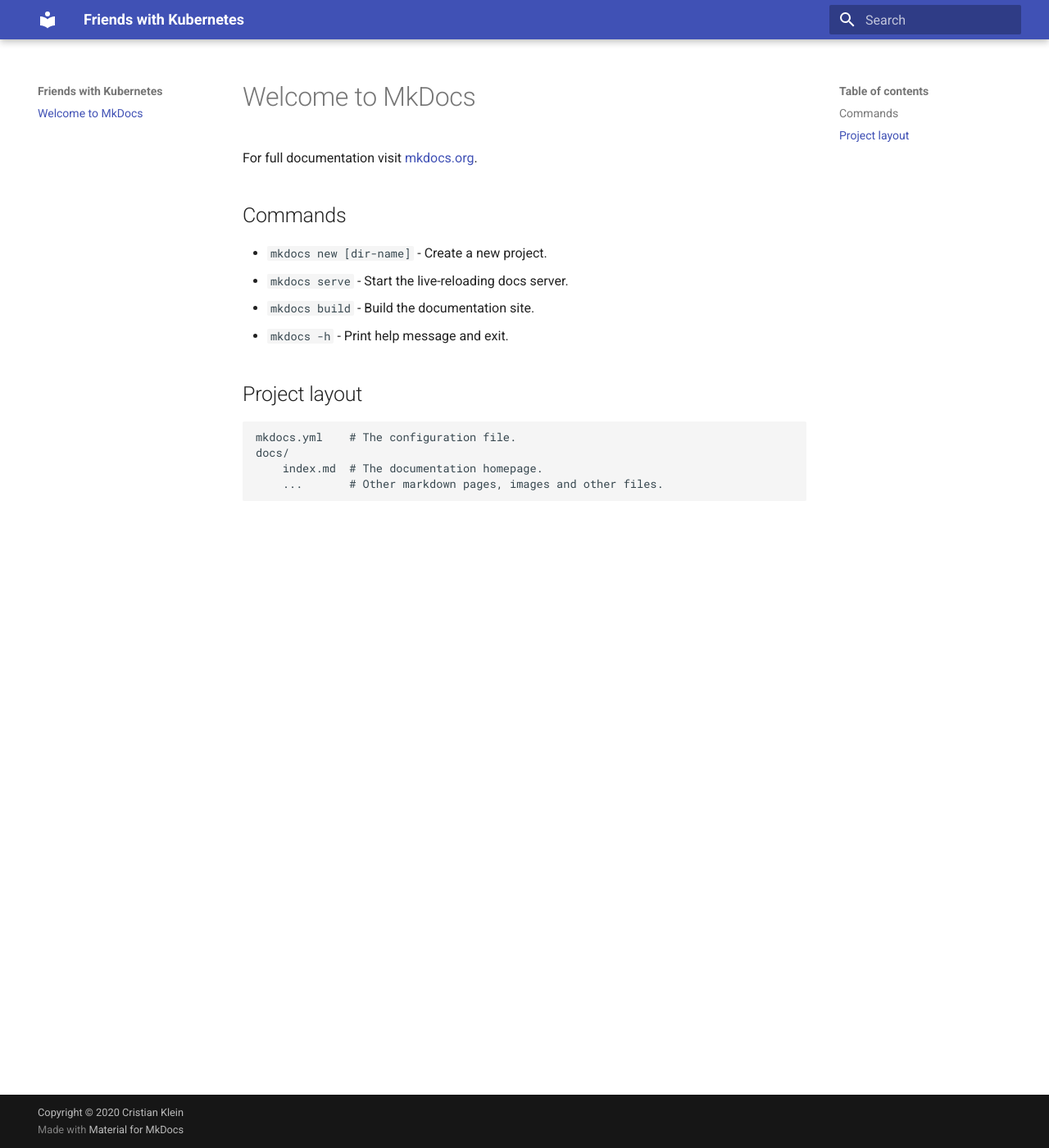
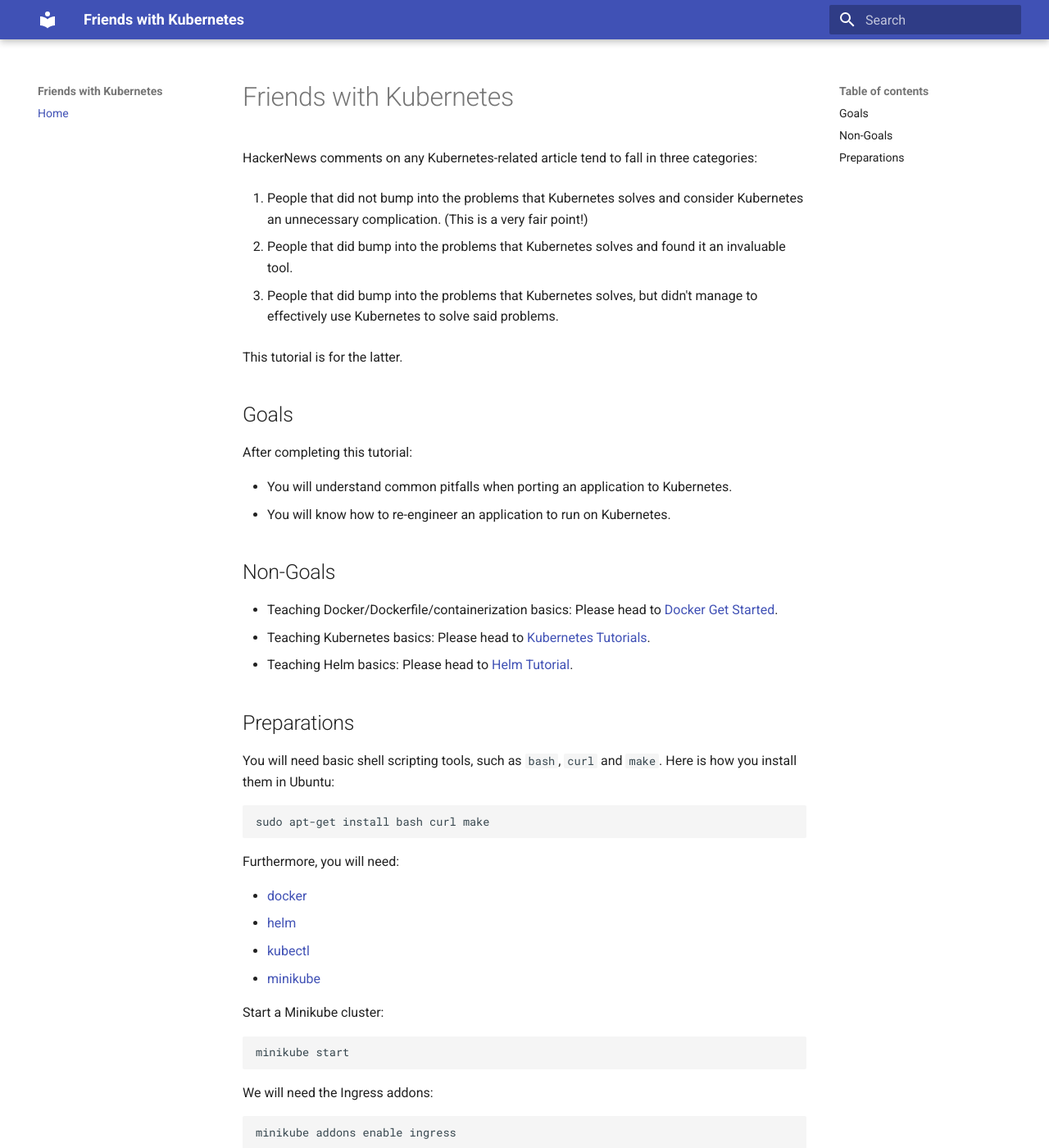
Before and after one commit to elastisys/tutorial-friends-with-kubernetes, an MkDocs documentation site: the page built from docs/index.md, in a window 1280 px wide and 1400 px high. Shown: the whole window at 82% size. Built offline with MkDocs 1.6.1 and Material for MkDocs 9.7.7, drawn with Linux system fonts in a browser that asks for light colours; some of the changed text lies outside the part shown.

Commit message:
Wrote introduction and getting started

````diff
--- a/docs/index.md
+++ b/docs/index.md
@@ -1,17 +1,65 @@
-# Welcome to MkDocs
+# Friends with Kubernetes
 
-For full documentation visit [mkdocs.org](https://www.mkdocs.org).
+HackerNews comments on any Kubernetes-related article tend to fall in three categories:
 
-## Commands
+1. People that did not bump into the problems that Kubernetes solves and consider Kubernetes an unnecessary complication. (This is a very fair point!)
 
-* `mkdocs new [dir-name]` - Create a new project.
-* `mkdocs serve` - Start the live-reloading docs server.
-* `mkdocs build` - Build the documentation site.
-* `mkdocs -h` - Print help message and exit.
+2. People that did bump into the problems that Kubernetes solves and found it an invaluable tool.
 
-## Project layout
+3. People that did bump into the problems that Kubernetes solves, but didn't manage to effectively use Kubernetes to solve said problems.
 
-    mkdocs.yml    # The configuration file.
-    docs/
-        index.md  # The documentation homepage.
-        ...       # Other markdown pages, images and other files.
+This tutorial is for the latter.
+
+## Goals
+
+After completing this tutorial:
+
+* You will understand common pitfalls when porting an application to Kubernetes.
+* You will know how to re-engineer an application to run on Kubernetes.
+
+## Non-Goals
+
+* Teaching Docker/Dockerfile/containerization basics: Please head to [Docker Get Started](https://docs.docker.com/get-started/).
+* Teaching Kubernetes basics: Please head to [Kubernetes Tutorials](https://kubernetes.io/docs/tutorials/).
+* Teaching Helm basics: Please head to [Helm Tutorial](https://helm.sh/docs/intro/).
+
+
+## Preparations
+
+You will need basic shell scripting tools, such as `bash`, `curl` and `make`. Here is how you install them in Ubuntu:
+
+```
+sudo apt-get install bash curl make
+```
+
+Furthermore, you will need:
+
+* [docker](https://docs.docker.com/get-docker/)
+* [helm](https://helm.sh/docs/intro/install/)
+* [kubectl](https://kubernetes.io/docs/tasks/tools/install-kubectl/)
+* [minikube](https://kubernetes.io/docs/tasks/tools/install-minikube/)
+
+Start a Minikube cluster:
+
+```
+minikube start
+```
+
+We will need the Ingress addons:
+
+```
+minikube addons enable ingress
+```
+
+Check that everything works, as follows:
+
+```
+kubectl get -n kube-system deploy ingress-nginx-controller > /dev/null && echo "==> kubectl and minikube work"
+
+eval $(minikube docker-env)
+docker ps > /dev/null && echo "==> minikube's docker works"
+
+helm version > /dev/null && echo "==> helm works"
+```
+
+You are ready to get started!
--- a/mkdocs.yml
+++ b/mkdocs.yml
@@ -7,3 +7,6 @@
 theme:
   name: material
   custom_dir: overrides
+
+nav:
+  - Home: 'index.md'
````
